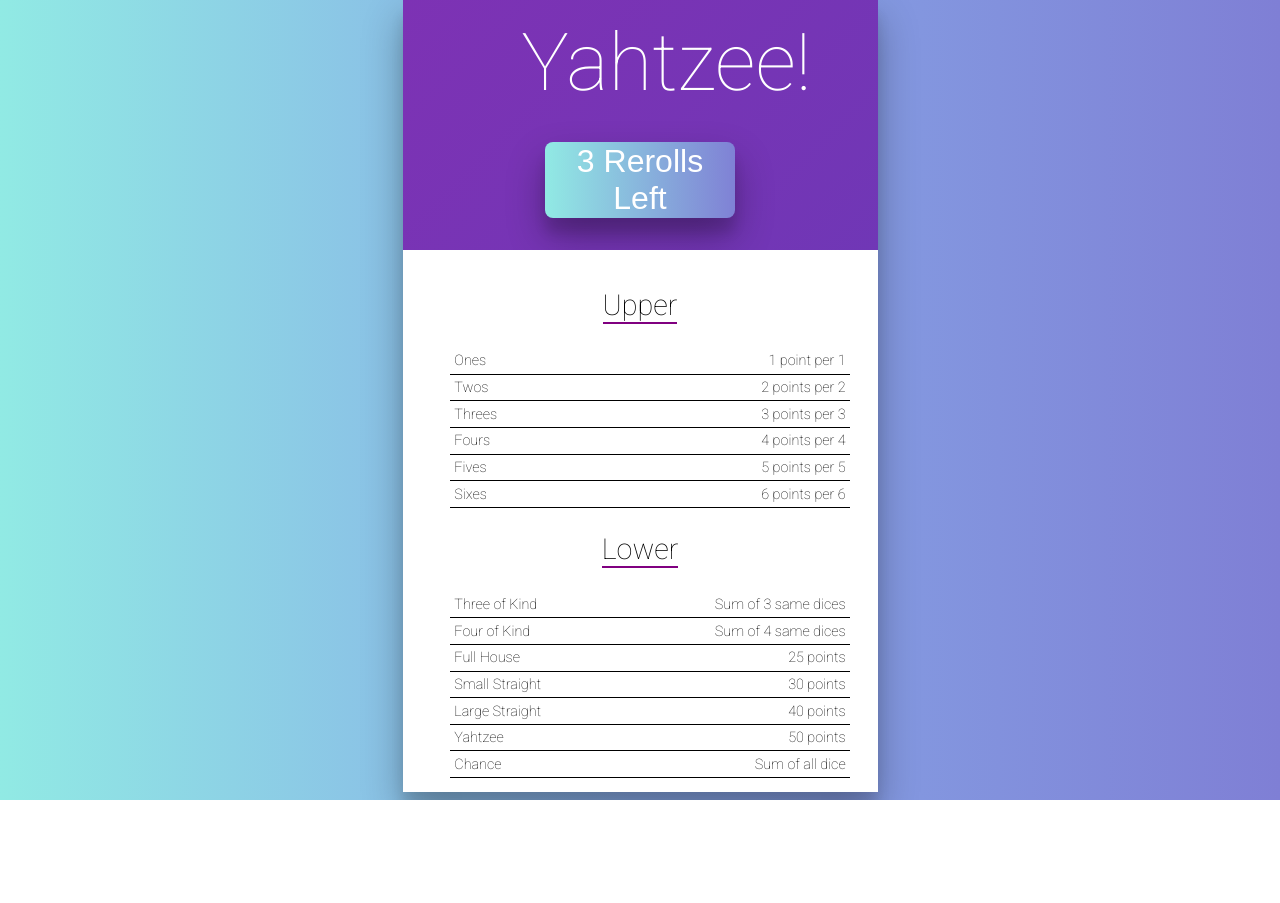
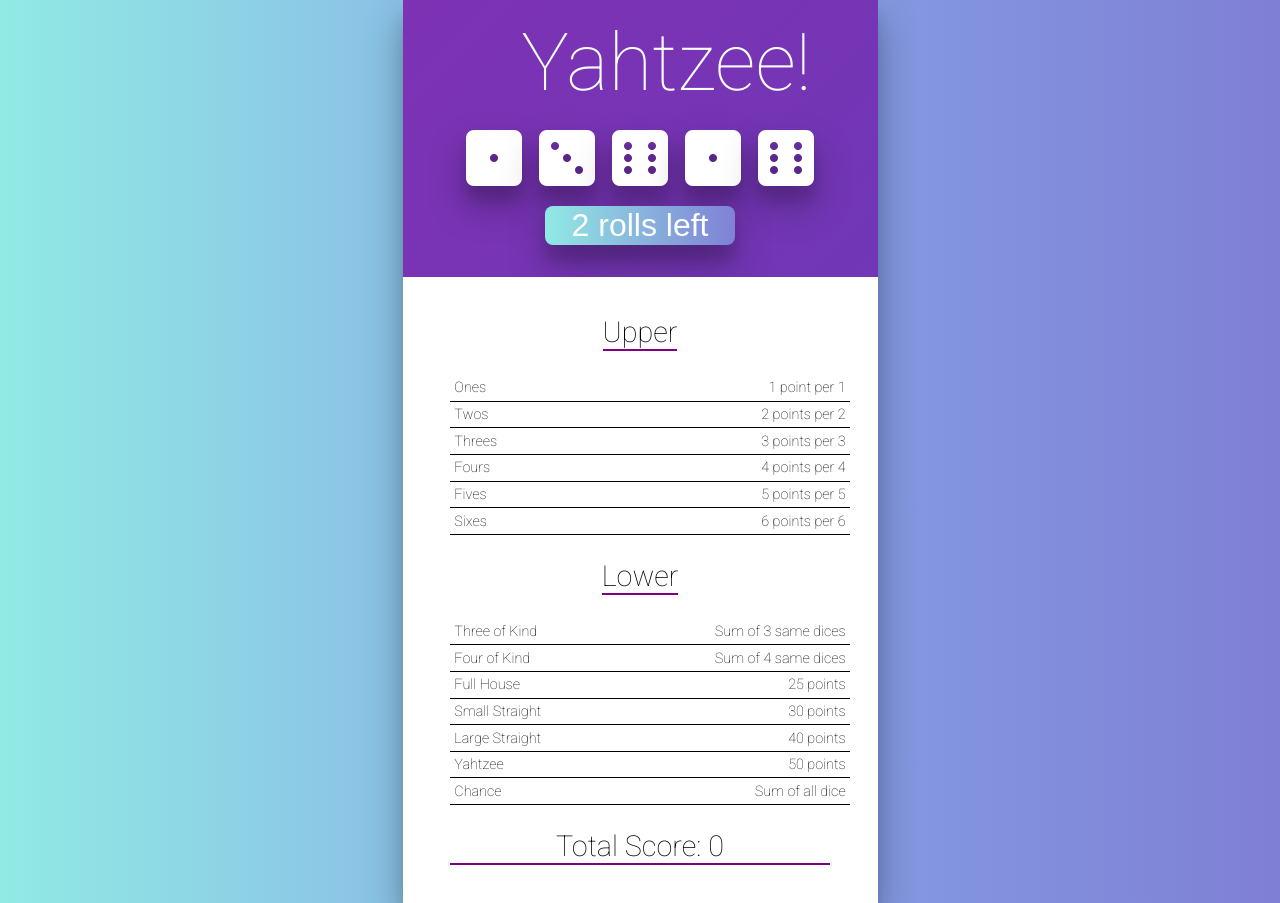
Before and after one commit to Kamil-T/yahtzee, a React (Create React App) app: page / in a window 1280 px wide. Before the commit the page ends 800 px from the top, so only its background shows below. Built offline with nearby package versions, Linux system fonts and the light colour scheme.

Commit message:
Animation,  game reset after finishing game, total score  added, small bugs fixed

```diff
--- a/src/components/Dice.js
+++ b/src/components/Dice.js
@@ -14,6 +14,7 @@ class Dice extends Component {
             idx={idx}
             key={idx}
             disabled={this.props.disabled}
+            rolling={this.props.rolling && !this.props.locked[idx]}
           />
         ))}
       </div>
--- a/src/components/Die.css
+++ b/src/components/Die.css
@@ -26,6 +26,7 @@
   0% {
     transform: rotate(0deg);
   }
+
   100% {
     transform: rotate(360deg);
   }
--- a/src/components/Die.js
+++ b/src/components/Die.js
@@ -3,7 +3,8 @@ import './Die.css'
 
 class Die extends Component {
   static defaultProps = {
-    numberWords: ['one', 'two', 'three', 'four', 'five', 'six']
+    numberWords: ['one', 'two', 'three', 'four', 'five', 'six'],
+    val: 3
   }
   constructor(props) {
     super(props)
@@ -15,9 +16,10 @@ class Die extends Component {
   }
 
   render() {
-    const { numberWords, locked, val, disabled } = this.props
+    const { numberWords, locked, val, disabled, rolling } = this.props
     let classes = `Die fas fa-4x fa-dice-${numberWords[val - 1]} `
     if (locked) classes += 'Die-locked'
+    if (rolling) classes += 'Die-rolling'
 
     return (
       <i className={classes} onClick={this.handleClick} disabled={disabled}></i>
--- a/src/components/Game.js
+++ b/src/components/Game.js
@@ -13,6 +13,7 @@ class Game extends Component {
       dice: Array.from({ length: NUM_DICE }),
       locked: Array(NUM_DICE).fill(false),
       rollsLeft: NUM_ROLLS,
+      rolling: false,
       scores: {
         ones: undefined,
         twos: undefined,
@@ -32,6 +33,36 @@ class Game extends Component {
     this.roll = this.roll.bind(this)
     this.doScore = this.doScore.bind(this)
     this.toggleLocked = this.toggleLocked.bind(this)
+    this.animateRoll = this.animateRoll.bind(this)
+    this.reset = this.reset.bind(this)
+  }
+
+  reset() {
+    this.setState({
+      dice: Array.from({ length: NUM_DICE }),
+      locked: Array(NUM_DICE).fill(false),
+      rollsLeft: NUM_ROLLS,
+      scores: {
+        ones: undefined,
+        twos: undefined,
+        threes: undefined,
+        fours: undefined,
+        fives: undefined,
+        sixes: undefined,
+        threeOfKind: undefined,
+        fourOfKind: undefined,
+        fullHouse: undefined,
+        smallStraight: undefined,
+        largeStraight: undefined,
+        yahtzee: undefined,
+        chance: undefined
+      }
+    })
+    this.animateRoll()
+  }
+
+  animateRoll() {
+    this.setState({ rolling: true }, () => setTimeout(this.roll, 1000))
   }
 
   roll(evt) {
@@ -41,12 +72,13 @@ class Game extends Component {
         st.locked[i] ? d : Math.ceil(Math.random() * 6)
       ),
       locked: st.rollsLeft > 1 ? st.locked : Array(NUM_DICE).fill(true),
-      rollsLeft: st.rollsLeft - 1
+      rollsLeft: st.rollsLeft - 1,
+      rolling: false
     }))
   }
 
   toggleLocked(idx) {
-    if (this.state.rollsLeft > 0) {
+    if (this.state.rollsLeft > 0 && !this.state.rolling) {
       this.setState(st => ({
         locked: [
           ...st.locked.slice(0, idx),
@@ -64,10 +96,26 @@ class Game extends Component {
       rollsLeft: NUM_ROLLS,
       locked: Array(NUM_DICE).fill(false)
     }))
-    this.roll()
+    this.animateRoll()
+  }
+
+  rollingMessage() {
+    const messages = [
+      '0 rolls left',
+      '1 roll left',
+      '2 rolls left',
+      'Round start'
+    ]
+
+    return messages[this.state.rollsLeft]
+  }
+
+  componentDidMount() {
+    this.animateRoll()
   }
 
   render() {
+    const { dice, locked, rollsLeft, rolling, scores } = this.state
     return (
       <div className='Game'>
         <header className='Game-header'>
@@ -75,22 +123,23 @@ class Game extends Component {
 
           <section className='Game-dice-section'>
             <Dice
-              dice={this.state.dice}
-              locked={this.state.locked}
+              dice={dice}
+              locked={locked}
               handleClick={this.toggleLocked}
-              disabled={this.state.rollsLeft === 0}
+              disabled={rollsLeft === 0}
+              rolling={rolling}
             />
             <div className='Game-button-wrapper'>
               <button
                 className='Game-reroll'
-                disabled={this.state.locked.every(x => x)}
-                onClick={this.roll}>
-                {this.state.rollsLeft} Rerolls Left
+                disabled={locked.every(x => x) || rolling}
+                onClick={this.animateRoll}>
+                {this.rollingMessage()}
               </button>
             </div>
           </section>
         </header>
-        <ScoreTable doScore={this.doScore} scores={this.state.scores} />
+        <ScoreTable doScore={this.doScore} scores={scores} reset={this.reset} />
       </div>
     )
   }
--- a/src/components/RuleRow.js
+++ b/src/components/RuleRow.js
@@ -4,13 +4,13 @@ import './RuleRow.css'
 class RuleRow extends Component {
   render() {
     const { score, name, description, doScore } = this.props
-    let disabled = score != undefined
+    let blocked = score !== undefined
     return (
       <tr
-        className={`RuleRow RuleRow-${disabled ? 'disabled' : 'active'}`}
-        onClick={disabled ? null : doScore}>
+        className={`RuleRow RuleRow-${blocked ? 'disabled' : 'active'}`}
+        onClick={blocked ? null : doScore}>
         <td className='RuleRow-name'>{name}</td>
-        <td className='RuleRow-score'>{disabled ? score : description}</td>
+        <td className='RuleRow-score'>{blocked ? score : description}</td>
       </tr>
     )
   }
--- a/src/components/ScoreTable.css
+++ b/src/components/ScoreTable.css
@@ -17,3 +17,30 @@
   vertical-align: top;
   width: 100%;
 }
+
+.playAgain {
+  justify-content: center;
+  display: flex;
+  align-items: center;
+  font-size: 2em;
+  color: white;
+  font-weight: 100;
+  transition: 0.5s;
+  background-size: 200% auto;
+  box-shadow: 0 19px 38px rgba(0, 0, 0, 0.3), 0 15px 12px rgba(0, 0, 0, 0.1);
+  background-image: linear-gradient(
+    to right,
+    #91eae4 0%,
+    #7f7fd5 51%,
+    #91eae4 100%
+  );
+  border-radius: 0.5rem;
+  border: none;
+  width: 50%;
+  margin: 0 auto 2rem;
+}
+
+.playAgain:hover {
+  cursor: pointer;
+  background-position: right center;
+}
--- a/src/components/ScoreTable.js
+++ b/src/components/ScoreTable.js
@@ -18,9 +18,37 @@ import {
 } from './Rules'
 
 class ScoreTable extends Component {
+  constructor(props) {
+    super(props)
+    this.handleClick = this.handleClick.bind(this)
+  }
+
+  handleClick() {
+    this.props.reset()
+  }
+
+  getTotalScore() {
+    const { scores } = this.props
+    let totalScore = 0
+
+    for (let key in scores) {
+      if (scores[key]) totalScore += scores[key]
+    }
+    return totalScore
+  }
+
+  playAgain() {
+    const { scores } = this.props
+    let playAgain = 0
+    for (let key in scores) {
+      if (scores[key] >= 0) playAgain = playAgain + 1
+    }
+
+    return playAgain
+  }
+
   render() {
     const { scores, doScore } = this.props
-
     return (
       <div className='ScoreTable'>
         <section className='ScoreTable-section'>
@@ -119,6 +147,12 @@ class ScoreTable extends Component {
             </tbody>
           </table>
         </section>
+        <h2>Total Score: {this.getTotalScore()} </h2>
+        {this.playAgain() === 13 && (
+          <button onClick={this.handleClick} className='playAgain'>
+            Play Again
+          </button>
+        )}
       </div>
     )
   }
```
